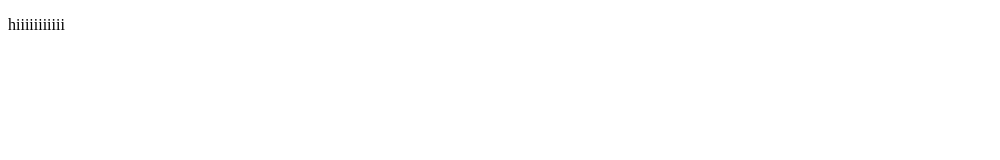
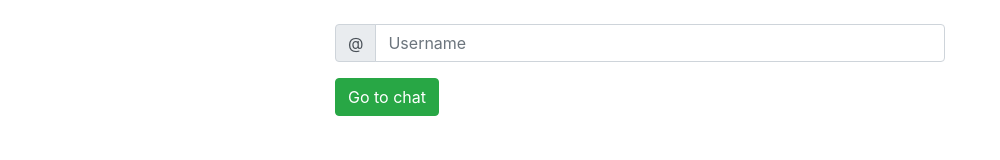
Before and after one commit to vivek19931/stream, a website: page index.html in a window 1280 px wide. Shown: the whole page, without its empty margins (0-1000 px from the left). Drawn offline with nearby package versions, Linux system fonts and the light colour scheme.

Commit message:
Update index.html

```diff
--- a/index.html
+++ b/index.html
@@ -1,13 +1,32 @@
+
 
 <!DOCTYPE html>
 <html>
-<head>
-<meta charset="utf-8">
-<title>hiiiiiiiiiiiii</title>
-</head>
-<body>
-
-
-<p>hiiiiiiiiiii</p>
-</body>
+  <head>
+    <meta charset="UTF-8">
+    <link rel="stylesheet" href="https://stackpath.bootstrapcdn.com/bootstrap/4.3.1/css/bootstrap.min.css" integrity="sha384-ggOyR0iXCbMQv3Xipma34MD+dH/1fQ784/j6cY/iJTQUOhcWr7x9JvoRxT2MZw1T" crossorigin="anonymous">
+    <script type="text/javascript" src="https://ajax.googleapis.com/ajax/libs/jquery/3.4.1/jquery.min.js"></script>
+    <script src="https://stackpath.bootstrapcdn.com/bootstrap/4.3.1/js/bootstrap.min.js" integrity="sha384-JjSmVgyd0p3pXB1rRibZUAYoIIy6OrQ6VrjIEaFf/nJGzIxFDsf4x0xIM+B07jRM" crossorigin="anonymous"></script>
+    <script src="https://code.jquery.com/jquery-3.4.1.min.js" integrity="sha256-CSXorXvZcTkaix6Yvo6HppcZGetbYMGWSFlBw8HfCJo=" crossorigin="anonymous"></script>
+    <script src="/socket.io/socket.io.js"></script>
+    <script src="main.js"></script>
+    <title>title</title>
+  </head>
+  <body>
+    <br/>
+    <div class="container col-md-6">
+      <div class="error"></div>
+      <div class="input-group mb-3">
+        <div class="input-group-prepend" id="area">
+          <span class="input-group-text" id="basic-addon1">@</span>
+        </div>
+        <input type="text" class="form-control" id="unit" placeholder="Username" aria-label="unit" aria-describedby="basic-addon1">
+      </div>
+      <input type="button" class="btn btn-success" id="send" value="Go to chat" onclick="setUserName()">
+      <div class="typing"></div>
+    </div>
+    <br/>
+    <div class="chatbox container col-md-6">
+    </div>
+  </body>
 </html>
```
